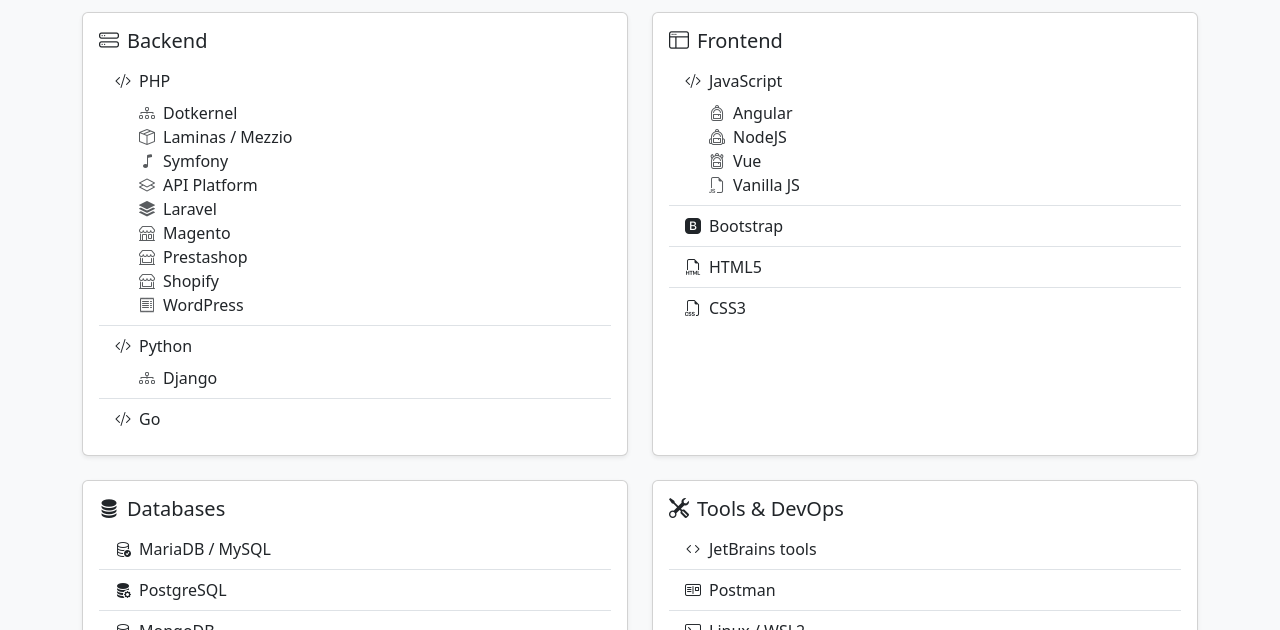
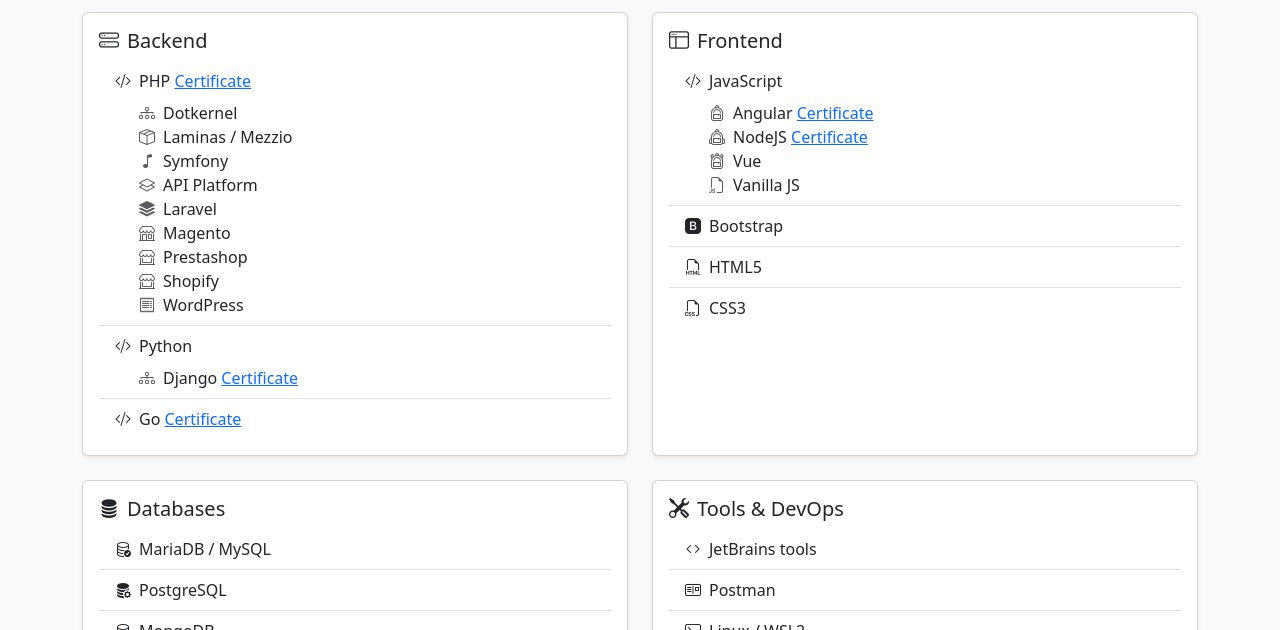
Before and after one commit to alexmerlin/alexmerlin.github.io, a plain HTML site: page index.html in a window 1280 px wide. Shown: the part 581-1211 px from the top of the page. Drawn offline with nearby package versions, Linux system fonts and the light colour scheme.

Commit message:
Added certificates
Signed-off-by: alexmerlin <alex.merlin.1985@gmail.com>

```diff
--- a/index.html
+++ b/index.html
@@ -65,6 +65,7 @@
                         <ul class="list-group list-group-flush">
                             <li class="list-group-item">
                                 <i class="bi bi-code-slash me-2"></i>PHP
+                                <a href="https://www.zend-zce.com/en/yellow-pages/ZEND019536" target="_blank">Certificate</a>
                                 <ul class="list-unstyled ms-4 mt-2">
                                     <li><i class="bi bi-diagram-3 me-2 text-muted"></i>Dotkernel</li>
                                     <li><i class="bi bi-box-seam me-2 text-muted"></i>Laminas / Mezzio</li>
@@ -80,11 +81,15 @@
                             <li class="list-group-item">
                                 <i class="bi bi-code-slash me-2"></i>Python
                                 <ul class="list-unstyled ms-4 mt-2">
-                                    <li><i class="bi bi-diagram-3 me-2 text-muted"></i>Django</li>
+                                    <li>
+                                        <i class="bi bi-diagram-3 me-2 text-muted"></i>Django
+                                        <a href="https://www.udemy.com/certificate/UC-eb1165ca-8555-46be-a92e-fe0a296d409c/" target="_blank">Certificate</a>
+                                    </li>
                                 </ul>
                             </li>
                             <li class="list-group-item">
                                 <i class="bi bi-code-slash me-2"></i>Go
+                                <a href="https://www.udemy.com/certificate/UC-44a632a9-6bcc-46fb-b90c-1dce8b59828d/" target="_blank">Certificate</a>
                             </li>
                         </ul>
                     </div>
@@ -100,8 +105,14 @@
                             <li class="list-group-item">
                                 <i class="bi bi-code-slash me-2"></i>JavaScript
                                 <ul class="list-unstyled ms-4 mt-2">
-                                    <li><i class="bi bi-backpack me-2 text-muted"></i>Angular</li>
-                                    <li><i class="bi bi-backpack2 me-2 text-muted"></i>NodeJS</li>
+                                    <li>
+                                        <i class="bi bi-backpack me-2 text-muted"></i>Angular
+                                        <a href="https://www.udemy.com/certificate/UC-44a632a9-6bcc-46fb-b90c-1dce8b59828d/" target="_blank">Certificate</a>
+                                    </li>
+                                    <li>
+                                        <i class="bi bi-backpack2 me-2 text-muted"></i>NodeJS
+                                        <a href="https://www.udemy.com/certificate/UC-9cf28a34-18b5-48a7-ba36-fc4a641f18d1/" target="_blank">Certificate</a>
+                                    </li>
                                     <li><i class="bi bi-backpack3 me-2 text-muted"></i>Vue</li>
                                     <li><i class="bi bi-filetype-js me-2 text-muted"></i>Vanilla JS</li>
                                 </ul>
```
Also changed, not shown: 1 other file.
